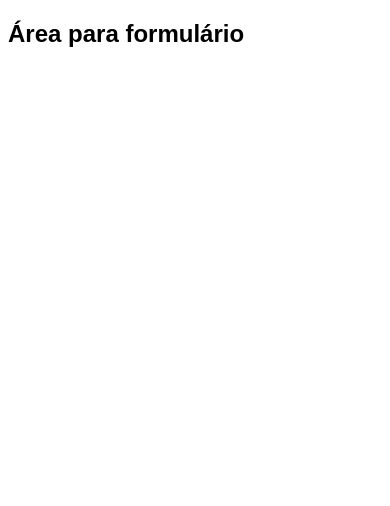
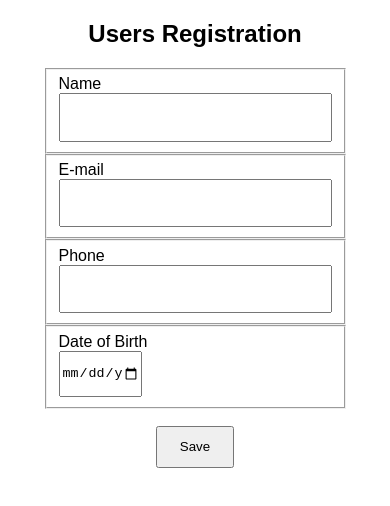
Before and after one commit to bragarr/cadastro-usuarios, a React (Vite) app: page / in a window 390 px wide. Shown: the top 506 px of the page. Built offline with nearby package versions, Linux system fonts and the light colour scheme.

Commit message:
style: Primeiros ajustes de layout em Mobile first

```diff
--- a/src/pages/Home/Home.css
+++ b/src/pages/Home/Home.css
@@ -0,0 +1,29 @@
+.form__tittle {
+    text-align: center;
+}
+
+.form__registration {
+    display: flex;
+    flex-direction: column;
+    align-items: center;
+}
+
+.form__input {
+    display: flex;
+    flex-direction: column;
+    width: 70vw;
+
+}
+
+.input__data, .button__save {
+    height: 5vh;
+}
+
+.date__birth {
+    width: 20vw;
+}
+
+.button__save {
+    margin: 2vh 0;
+    width: 20vw;
+}
--- a/src/pages/Home/Home.jsx
+++ b/src/pages/Home/Home.jsx
@@ -3,7 +3,28 @@ import "./Home.css";
 export function Home() {
     return (
         <section>
-            <h2>Área para formulário</h2>
+            <article className="">
+                <h2 className="form__tittle">Users Registration</h2>
+                <form className="form__registration">
+                    <fieldset className="form__input">
+                        <label htmlFor="name">Name</label>
+                        <input type="text" name="name" id="name" required className="input__data"/>
+                    </fieldset>
+                    <fieldset className="form__input">
+                        <label htmlFor="email">E-mail</label>
+                        <input type="email" name="email" id="email" required className="input__data"/>
+                    </fieldset>
+                    <fieldset className="form__input">
+                        <label htmlFor="phone">Phone</label>
+                        <input type="tel" name="phone" id="phone" required className="input__data"/>
+                    </fieldset>
+                    <fieldset className="form__input">
+                        <label htmlFor="date__birth">Date of Birth</label>
+                        <input type="date" name="date__birth" id="date__birth" required className="input__data date__birth"/>
+                    </fieldset>
+                    <button type="submit" className="button__save">Save</button>
+                </form>
+            </article>
         </section>
     );
 };
```
